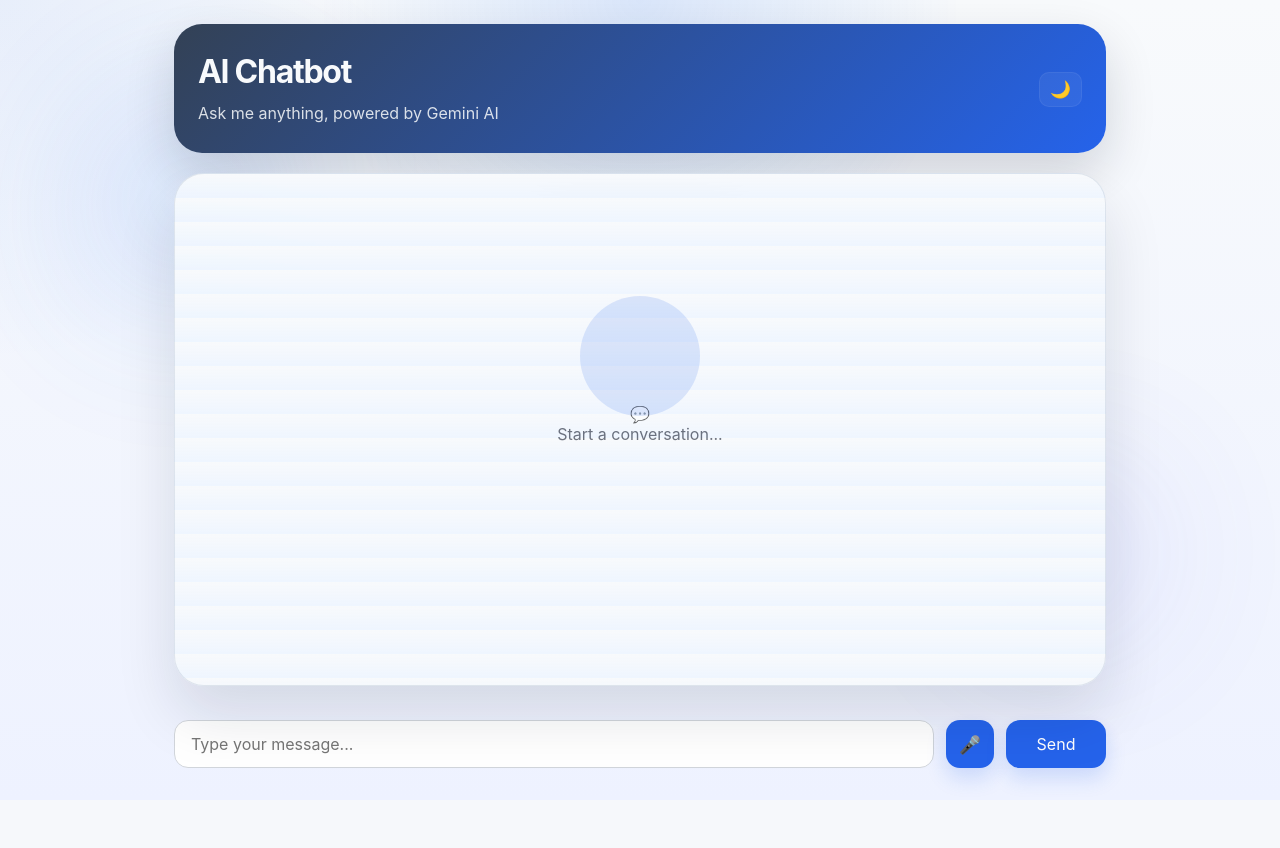
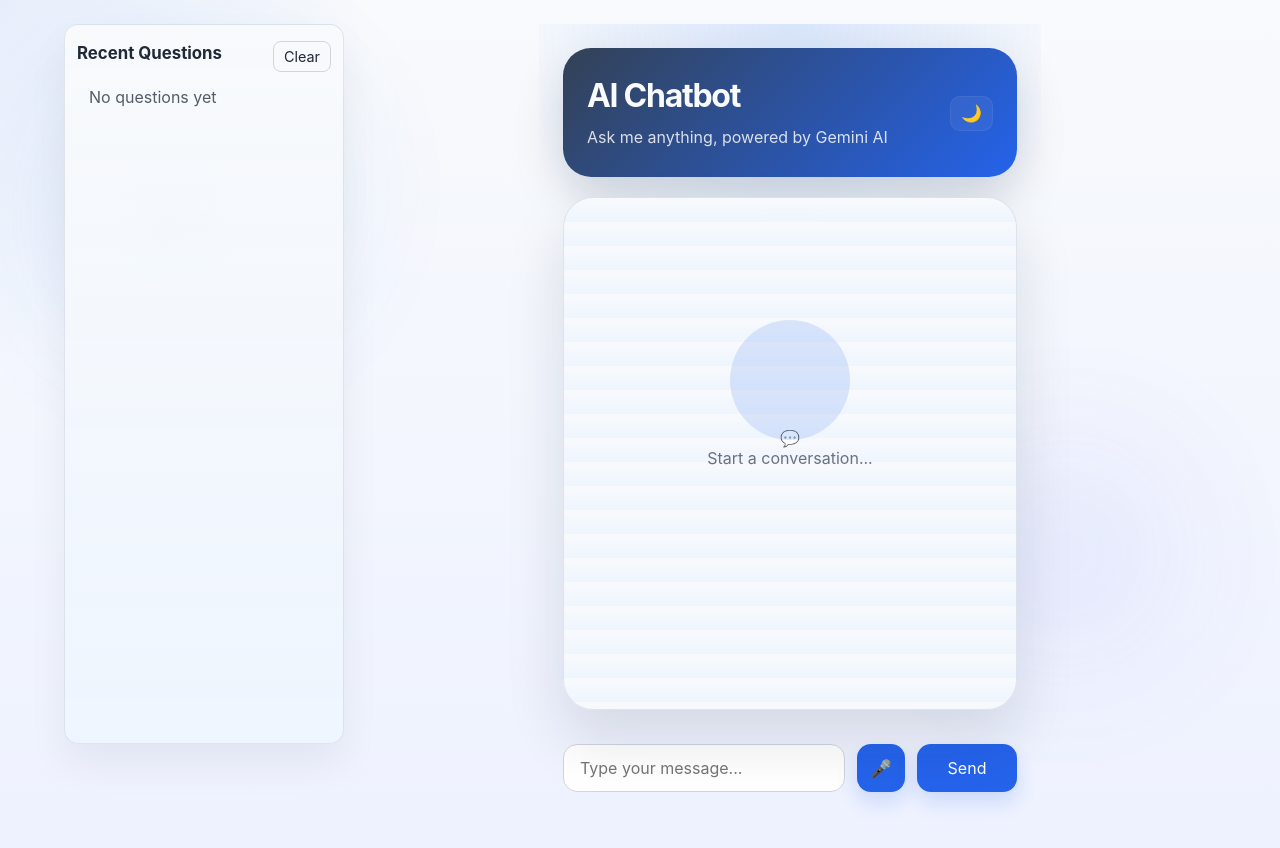
Before and after one commit to Rishipsy/Ai-Chatbot-App, a Flask app: page / in a window 1280 px wide. Before the commit the page ends 790 px from the top, so only its background shows below. Run offline with Flask 3, Linux system fonts and the light colour scheme.

Commit message:
Enhancement: history sidebar showing last 5 questions with localStorage

```diff
--- a/static/css/style.css
+++ b/static/css/style.css
@@ -594,17 +594,170 @@ input {
   }
 }
 
-/* Mobile responsiveness */
+/* Layout: sidebar + chat */
+.app-layout {
+  display: flex;
+  gap: 20px;
+  align-items: flex-start;
+  max-width: 1200px;
+  margin: 0 auto;
+  padding: 24px;
+}
+
+.history-sidebar {
+  width: 280px;
+  flex: 0 0 280px;
+  background: var(--chat-bg);
+  border: 1px solid var(--chat-border);
+  border-radius: 14px;
+  padding: 12px;
+  box-shadow: 0 20px 40px rgba(15,23,42,0.06);
+  height: calc(100vh - 80px);
+  overflow: auto;
+}
+
+.history-header {
+  display: flex;
+  align-items: center;
+  justify-content: space-between;
+  gap: 12px;
+}
+
+.history-header h3 {
+  margin: 6px 0 12px;
+  font-size: 1.05rem;
+}
+
+.clear-history-button {
+  background: transparent;
+  border: 1px solid var(--border-color);
+  color: var(--text-color);
+  padding: 6px 10px;
+  border-radius: 8px;
+  cursor: pointer;
+  font-size: 0.9rem;
+}
+
+.clear-history-button:hover {
+  background: rgba(0,0,0,0.04);
+}
+
+.history-body {
+  display: block;
+}
+
+/* History item text + timestamp */
+.history-item {
+  display: flex;
+  justify-content: space-between;
+  align-items: center;
+  gap: 10px;
+}
+
+.history-item .history-text {
+  flex: 1 1 auto;
+  overflow: hidden;
+  white-space: nowrap;
+  text-overflow: ellipsis;
+}
+
+.history-item .history-ts {
+  flex: 0 0 auto;
+  margin-left: 8px;
+  font-size: 0.8rem;
+  color: var(--muted-text);
+  white-space: nowrap;
+}
+
+
+.history-list {
+  list-style: none;
+  margin: 0;
+  padding: 0;
+  display: flex;
+  flex-direction: column;
+  gap: 6px;
+}
+
+.history-list li {
+  padding: 10px 12px;
+  border-radius: 8px;
+  cursor: pointer;
+  background: transparent;
+  color: var(--text-color);
+  border: 1px solid transparent;
+  white-space: nowrap;
+  overflow: hidden;
+  text-overflow: ellipsis;
+}
+
+.history-list li:hover {
+  background: rgba(0,0,0,0.04);
+}
+
+[data-theme="dark"] .history-list li:hover {
+  background: rgba(255,255,255,0.03);
+}
+.history-empty {
+  color: var(--muted-text);
+  padding: 12px;
+}
+
+.history-toggle {
+  display: none; /* only show on mobile */
+  margin-right: 8px;
+  background: transparent;
+  border: none;
+  color: var(--header-text);
+  font-size: 1.1rem;
+  cursor: pointer;
+}
+
+/* Off-canvas behavior for mobile */
 @media (max-width: 900px) {
-  body::before,
-  body::after {
-    display: none;
+  .app-layout {
+    padding: 16px;
   }
 
-  .app-header {
-    flex-direction: column;
-    align-items: flex-start;
-    gap: 10px;
+  .history-sidebar {
+    position: fixed;
+    left: 0;
+    top: 0;
+    bottom: 0;
+    height: 100vh;
+    transform: translateX(-110%);
+    transition: transform 0.32s ease;
+    z-index: 10000;
+    width: 84%;
+    max-width: 340px;
+  }
+
+  .history-sidebar.sidebar-open {
+    transform: translateX(0%);
+  }
+
+  .history-overlay {
+    position: fixed;
+    inset: 0;
+    background: rgba(0,0,0,0.35);
+    opacity: 0;
+    visibility: hidden;
+    transition: opacity 0.28s ease, visibility 0.28s ease;
+    z-index: 9998;
+  }
+
+  .history-overlay.visible {
+    opacity: 1;
+    visibility: visible;
+  }
+
+  .history-toggle {
+    display: inline-flex;
+  }
+
+  /* Desktop: chat becomes full width when sidebar hidden */
+  .chat-app {
+    width: 100%;
   }
 }
 
--- a/templates/index.html
+++ b/templates/index.html
@@ -17,6 +17,20 @@
     </div>
   </div>
 
+  <div class="app-layout">
+    <aside id="historySidebar" class="history-sidebar" aria-hidden="true">
+      <div class="history-header">
+        <h3>Recent Questions</h3>
+        <button id="clearHistoryBtn" class="clear-history-button" aria-label="Clear history" title="Clear history">Clear</button>
+      </div>
+      <div class="history-body">
+        <ul id="historyList" class="history-list" role="list">
+          <!-- History items inserted here -->
+        </ul>
+        <div id="historyEmpty" class="history-empty">No questions yet</div>
+      </div>
+    </aside>
+
     <main class="chat-app">
       <header class="app-header">
         <div class="header-left">
@@ -24,6 +38,7 @@
           <p class="app-description">Ask me anything, powered by Gemini AI</p>
         </div>
         <div class="header-right">
+          <button id="historyToggle" class="history-toggle" aria-label="Open history" title="Recent questions">☰</button>
           <button id="themeToggle" class="theme-toggle" aria-label="Toggle theme">🌙</button>
         </div>
       </header>
@@ -39,6 +54,9 @@
         <button id="sendButton" class="send-button" type="button">Send</button>
       </footer>
     </main>
+  </div>
+
+  <div id="historyOverlay" class="history-overlay" aria-hidden="true"></div>
 
   <script src="/static/js/script.js"></script>
 </body>
```
Also changed, not shown: static/js/script.js (+157 -0 lines). Lines whose indentation alone changed are shown as unchanged.
